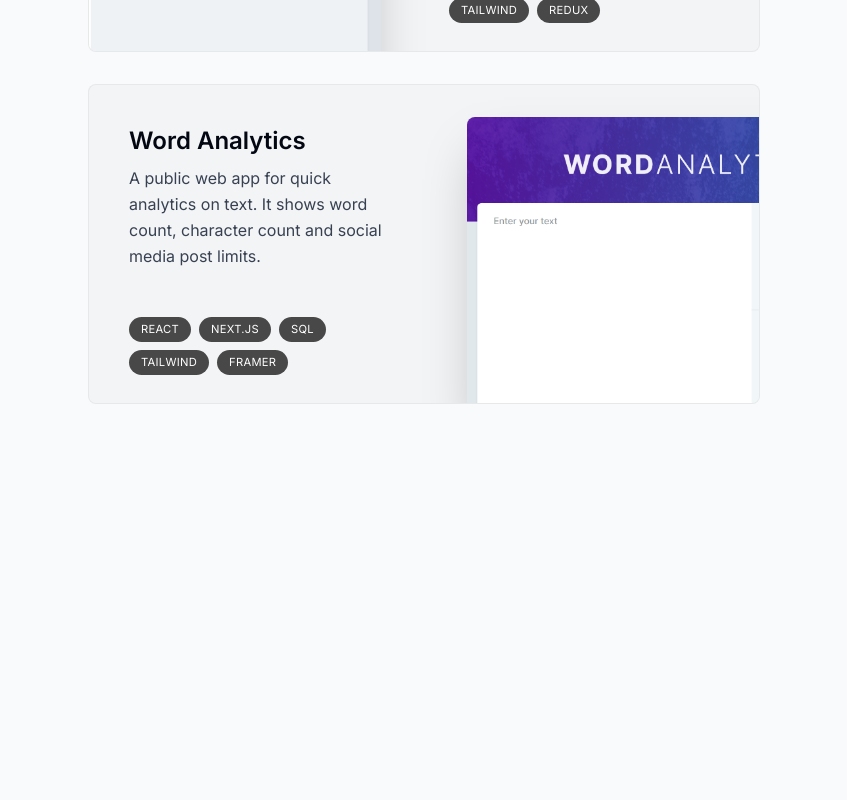
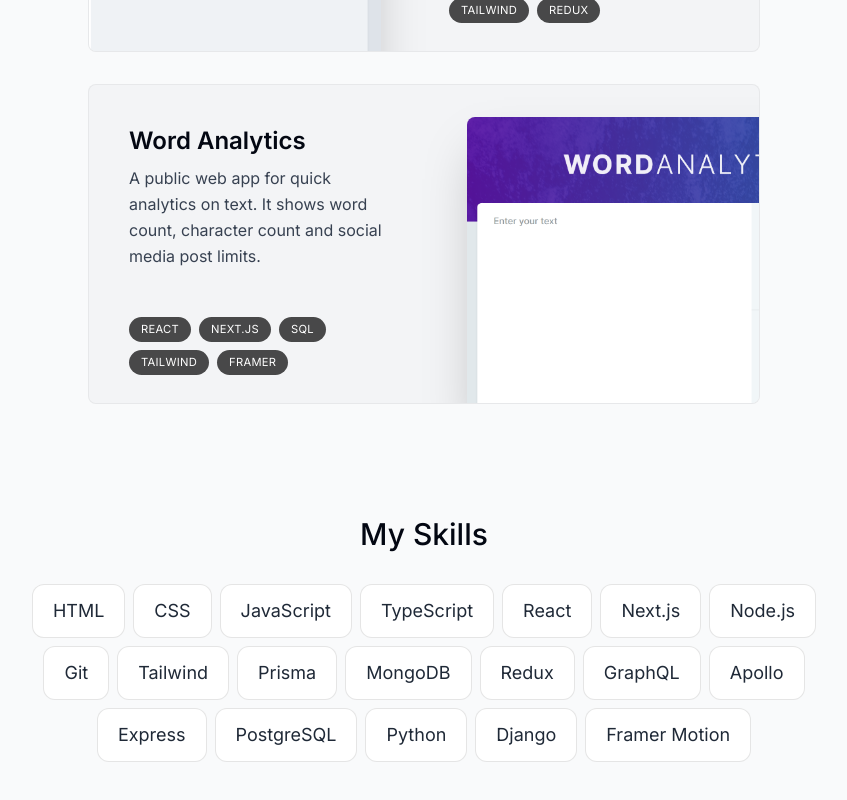
Before and after one commit to Reev28/Portfolio, a Next.js app: page / in a window 1280 px wide. Shown: the part 1984-2784 px from the top of the page, without its empty margins (216-1063 px from the left). Built offline with nearby package versions, Linux system fonts and the light colour scheme.

Commit message:
Skills and HeaderUpdate

```diff
--- a/app/page.tsx
+++ b/app/page.tsx
@@ -2,6 +2,7 @@ import About from "@/components/about";
 import Intro from "@/components/intro";
 import Projects from "@/components/projects";
 import SectionDivider from "@/components/section-divider";
+import Skills from "@/components/skills";
 
 export default function Home() {
   return (
@@ -10,6 +11,7 @@ export default function Home() {
      <SectionDivider/>
      <About/>
      <Projects/>
+     <Skills/>
     </main>
   )
 }
--- a/components/about.tsx
+++ b/components/about.tsx
@@ -1,21 +1,13 @@
 'use client'
 
-import React, { useEffect } from 'react'
+import React from 'react'
 import SectionHeading from './section-heading'
 import {motion} from 'framer-motion'
-import { useInView } from 'react-intersection-observer'
-import { useActiveSectionContext } from '@/context/active-section-context'
+import { useSectionInView } from '@/lib/hooks'
 
 
 function About() {
-    const {ref,inView} = useInView({threshold:0.75,});
-    const {setActiveSection} = useActiveSectionContext();
-
-    useEffect(()=>{
-        if(inView){
-            setActiveSection("About");
-        }
-    },[inView]);
+    const {ref} = useSectionInView('About',0.85);
 
     return (
         <motion.section
--- a/components/header.tsx
+++ b/components/header.tsx
@@ -7,7 +7,7 @@ import clsx from 'clsx'
 import {useActiveSectionContext} from '@/context/active-section-context'
 
 function Header() {
-const {activeSection,setActiveSection} = useActiveSectionContext();
+const {activeSection,setActiveSection,settimeOfLastClick} = useActiveSectionContext();
     return (
         <header className='z-[999] relative'>
             <motion.div className="fixed top-0 left-1/2 h-[4.5rem] w-full rounded-none border border-white border-opacity-40 bg-white bg-opacity-80 shadow-lg shadow-black/[0.03] backdrop-blur-[0.5rem] sm:top-6 sm:h-[3.25rem] sm:w-[36rem] sm:rounded-full"
@@ -18,7 +18,7 @@ const {activeSection,setActiveSection} = useActiveSectionContext();
                 <ul className="flex w-[22rem] flex-wrap items-center justify-center gap-y-1 text-[0.9rem] font-medium text-gray-500 sm:w-[initial] sm:flex-nowrap sm:gap-5">
                 {links.map(link =>(
                 <motion.li className='h-3/4 flex items-center justify-center relative' key={link.hash} initial={{y:-100,operator:0}} animate={{y:0,operator:1}}>
-                    <Link className={clsx('flex w-full items-center justify-center px-3 py-3 hover:text-gray-950 transition',{'text-gray-950':activeSection===link.name})} href={link.hash} onClick={()=>{setActiveSection(link.name)}}>{link.name}
+                    <Link className={clsx('flex w-full items-center justify-center px-3 py-3 hover:text-gray-950 transition',{'text-gray-950':activeSection===link.name})} href={link.hash} onClick={()=>{setActiveSection(link.name);settimeOfLastClick(Date.now())}}>{link.name}
                     { activeSection===link.name && <motion.span
                     className='bg-gray-100 rounded-full absolute inset-0 -z-10'
                     layoutId='activeSection'
--- a/components/intro.tsx
+++ b/components/intro.tsx
@@ -1,14 +1,13 @@
 "use client"
 
-import React, { useEffect } from 'react'
+import React from 'react'
 import Image from 'next/image'
 import {motion} from "framer-motion"
 import Link from "next/link"
 import {BsArrowRight, BsLinkedin} from "react-icons/bs"
 import {HiDownload} from "react-icons/hi"
 import { FaGithubSquare } from 'react-icons/fa'
-import { useActiveSectionContext } from '@/context/active-section-context'
-import { useInView } from 'react-intersection-observer'
+import { useSectionInView } from '@/lib/hooks'
 
 
 
@@ -16,16 +15,7 @@ import { useInView } from 'react-intersection-observer'
 interface Props {}
 
 export default function Intro(props: Props) {
-    const {} = props
-
-    const {ref,inView} = useInView({threshold:0.5,});
-    const {setActiveSection} = useActiveSectionContext();
-
-    useEffect(()=>{
-        if(inView){
-            setActiveSection("Home");
-        }
-    },[inView]);
+const {ref} = useSectionInView('Home',0.5);
 
     return (
         <section ref={ref} id="home" className='mb-28 max-w-[50rem] text-center sm:mb-0 scroll-mt-[100rem]'>
@@ -72,7 +62,7 @@ export default function Intro(props: Props) {
                 <a href='https://www.linkedin.com/in/reev/' target={"_blank"} className= 'bg-white p-4 text-gray-700 flex items-center gap-2 rounded-full focus:scale-[1.15] hover:scale-[1.15] hover:text-gray-950 active:scale-105 transition cursor-pointer border border-black/10'>
                     <BsLinkedin/>
                 </a>
-                <a href='https://www.linkedin.com/in/reev/' target={"_blank"} className= 'bg-white p-4 text-gray-700 flex items-center gap-2 rounded-full focus:scale-[1.15] hover:scale-[1.15] hover:text-gray-950 active:scale-105 transition cursor-pointer border border-black/10'>
+                <a href='https://github.com/Reev28' target={"_blank"} className= 'bg-white p-4 text-gray-700 flex items-center gap-2 rounded-full focus:scale-[1.15] hover:scale-[1.15] hover:text-gray-950 active:scale-105 transition cursor-pointer border border-black/10'>
                     <FaGithubSquare/>
                 </a>
             </motion.div>
--- a/components/projects.tsx
+++ b/components/projects.tsx
@@ -1,24 +1,16 @@
 'use client'
 import { projectsData } from '@/lib/data'
-import React, { useEffect } from 'react'
+import React from 'react'
 import SectionHeading from './section-heading'
 import Project from './project'
-import { useInView } from 'react-intersection-observer'
-import { useActiveSectionContext } from '@/context/active-section-context'
+import { useSectionInView } from '@/lib/hooks'
 
 
 export default function Projects() {
-    const {ref,inView} = useInView({threshold:0.5,});
-    const {setActiveSection} = useActiveSectionContext();
-
-    useEffect(()=>{
-        if(inView){
-            setActiveSection("Projects");
-        }
-    },[inView]);
+    const {ref} = useSectionInView('Projects',0.5);
 
     return (
-        <section ref={ref} id="projects" className='scroll-mt-28'>
+        <section ref={ref} id="projects" className='scroll-mt-28 mb-28'>
             <SectionHeading>My projects</SectionHeading>
             <div>
                 {projectsData.map((project, index)=>(
--- /dev/null
+++ b/components/skills.tsx
@@ -0,0 +1,42 @@
+'use client'
+import { skillsData } from '@/lib/data'
+import { useSectionInView } from '@/lib/hooks';
+import React from 'react'
+import SectionHeading from './section-heading'
+import {motion,useScroll, useTransform} from 'framer-motion'
+
+const fadeInAnimationVariants = {
+    initial:{opacity:0,y:100},
+    animate: (index:number) => ({
+        opacity:1,
+        y:0,
+        transition:{delay:0.05*index}
+    }),
+};
+
+interface Props {}
+
+function Skills(props: Props) {
+    const {} = props
+    const {ref} = useSectionInView('Skills');
+
+    return (
+        <section ref={ref} className='mb-28 max-w-[53rem] scroll-mt-28 text-center sm:mb-40'>
+            <SectionHeading>My Skills</SectionHeading>
+            <ul className='flex flex-wrap justify-center gap-2 text-lg text-gray-800'>
+                {skillsData.map((skill, index)=>(
+                <motion.li  key={index}
+                            className='bg-white border border-black/[0.1] rounded-xl px-5 py-3'
+                            variants={fadeInAnimationVariants}
+                            initial='initial'
+                            whileInView='animate'
+                            viewport={{once:true}}
+                            custom={index}
+                >{skill}
+                </motion.li>))}
+            </ul>
+        </section>
+    )
+}
+
+export default Skills
--- a/context/active-section-context.tsx
+++ b/context/active-section-context.tsx
@@ -1,10 +1,15 @@
 'use client'
+import type { SectionName } from '@/lib/types';
 import React,{createContext, useContext, useState} from 'react'
-import {links} from "@/lib/data"
 
-type SectionName = (typeof links)[number]["name"];
+
 type ActiveSectionContextProvider = {children:React.ReactNode};
-type ActiveSectionContextType = {activeSection:SectionName,setActiveSection:React.Dispatch<React.SetStateAction<SectionName>>};
+type ActiveSectionContextType = {
+    activeSection:SectionName,
+    setActiveSection:React.Dispatch<React.SetStateAction<SectionName>>
+    timeOfLastClick:number,
+    settimeOfLastClick:React.Dispatch<React.SetStateAction<number>>
+};
 
 
 export const ActiveSectionContext =
@@ -13,10 +18,12 @@ export const ActiveSectionContext =
 export default function ActiveSectionContextProvider({children}:ActiveSectionContextProvider) {
 
 
-    const [activeSection,setActiveSection]=useState<SectionName>('Home');
+    const [activeSection,setActiveSection] = useState<SectionName>('Home');
+    const [timeOfLastClick,settimeOfLastClick] = useState(0);
+
 
     return (
-    <ActiveSectionContext.Provider value={{activeSection,setActiveSection}}>{children}</ActiveSectionContext.Provider>
+    <ActiveSectionContext.Provider value={{activeSection,setActiveSection,timeOfLastClick,settimeOfLastClick}}>{children}</ActiveSectionContext.Provider>
     )
 }
 
--- /dev/null
+++ b/lib/hooks.ts
@@ -0,0 +1,19 @@
+import { useActiveSectionContext } from "@/context/active-section-context";
+import { useInView } from 'react-intersection-observer'
+import { useEffect } from "react";
+import { SectionName } from "./types";
+
+
+export function useSectionInView(sectionName:SectionName,threshold = 0.75) {
+
+    const {ref,inView} = useInView({threshold});
+    const {setActiveSection,timeOfLastClick} = useActiveSectionContext();
+
+    useEffect(()=>{
+        if(inView  && Date.now() - timeOfLastClick>1000){
+            setActiveSection(sectionName);
+        }
+    },[inView,setActiveSection,timeOfLastClick,sectionName]);
+
+    return {ref}
+}
--- /dev/null
+++ b/lib/types.ts
@@ -0,0 +1,3 @@
+import {links} from './data'
+
+export type SectionName = (typeof links)[number]["name"];
```
